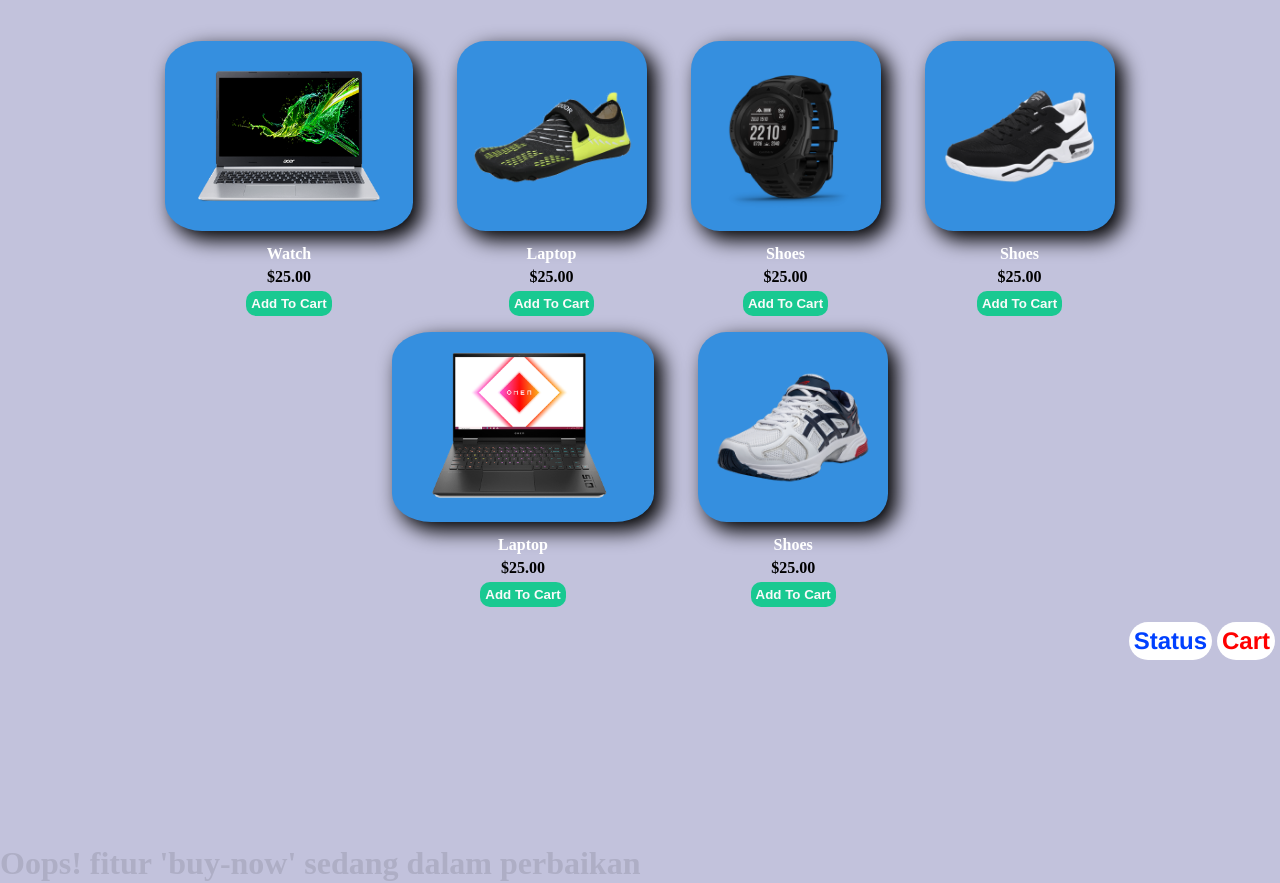
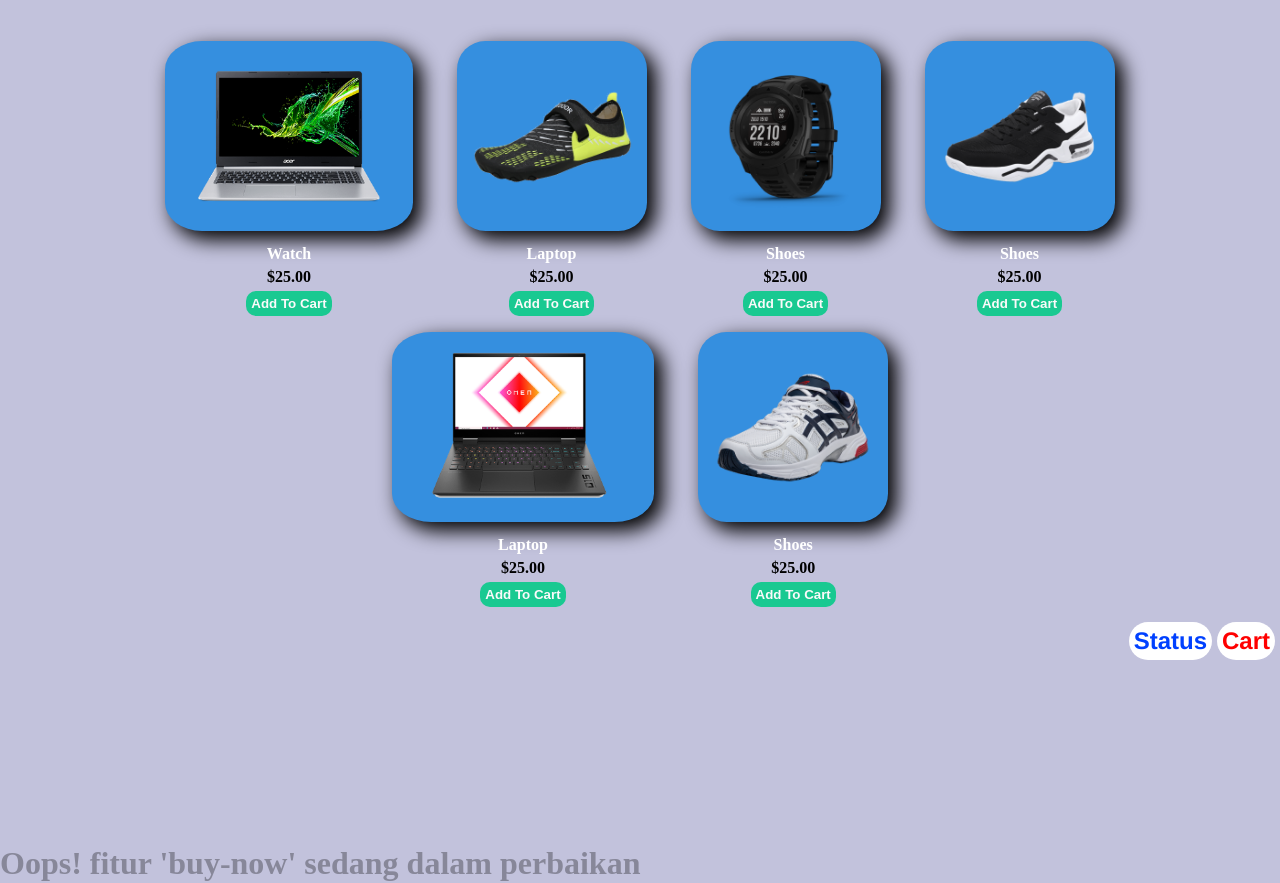
Before and after one commit to aruri-z/aruri-z.github.io, a plain HTML site: page index.html in a window 1280 px wide. Shown: the part 124-1007 px from the top of the page. Drawn offline with Linux system fonts and the light colour scheme.

Commit message:
nambah manipulasi oops:D

```diff
--- a/index.html
+++ b/index.html
@@ -91,7 +91,7 @@
 
 	</div>
 
-	<h1 style="opacity: 0.1">Oops! fitur 'buy-now' sedang dalam perbaikan</h1>
+	<h1 id="oops"></h1>
 
 	<script src="/script.js"></script>
 </body>
--- a/script.js
+++ b/script.js
@@ -13,7 +13,7 @@ const history = document.querySelector('.history')
 for (let i = 0; i < button.length; i++) {
 	//add counters
 	button[i].addEventListener('click', (e) => {
-		var add = Number(h2.getAttribute('data-count') || 0)
+		let add = Number(h2.getAttribute('data-count') || 0)
 		h2.setAttribute('data-count', add + 1)
 		h2.classList.add('zero')
 
@@ -49,6 +49,7 @@ for (let i = 0; i < button.length; i++) {
 		select.addEventListener('click', deleteButton)
 		// const p = select.querySelector('p')
 
+		//tambah fitur deleteButton dan buynow
 		function deleteButton(e) {
 			// console.log(e.target);
 			const parent = e.target.parentNode
@@ -68,7 +69,7 @@ for (let i = 0; i < button.length; i++) {
 				parent.remove()
 
 
-				var hist = Number(history.getAttribute('data-count') || 0)
+				// let hist = Number(history.getAttribute('data-count') || 0)
 				// history.setAttribute('data-count', hist+1)
 				history.classList.add('zero')
 
@@ -90,3 +91,8 @@ for (let i = 0; i < button.length; i++) {
 
 	})
 }
+
+const warning = document.getElementById('oops')
+warning.innerText = "Oops! fitur 'buy-now' sedang dalam perbaikan"
+warning.setAttribute('style', 'opacity')
+warning.style.opacity = 0.3
```
